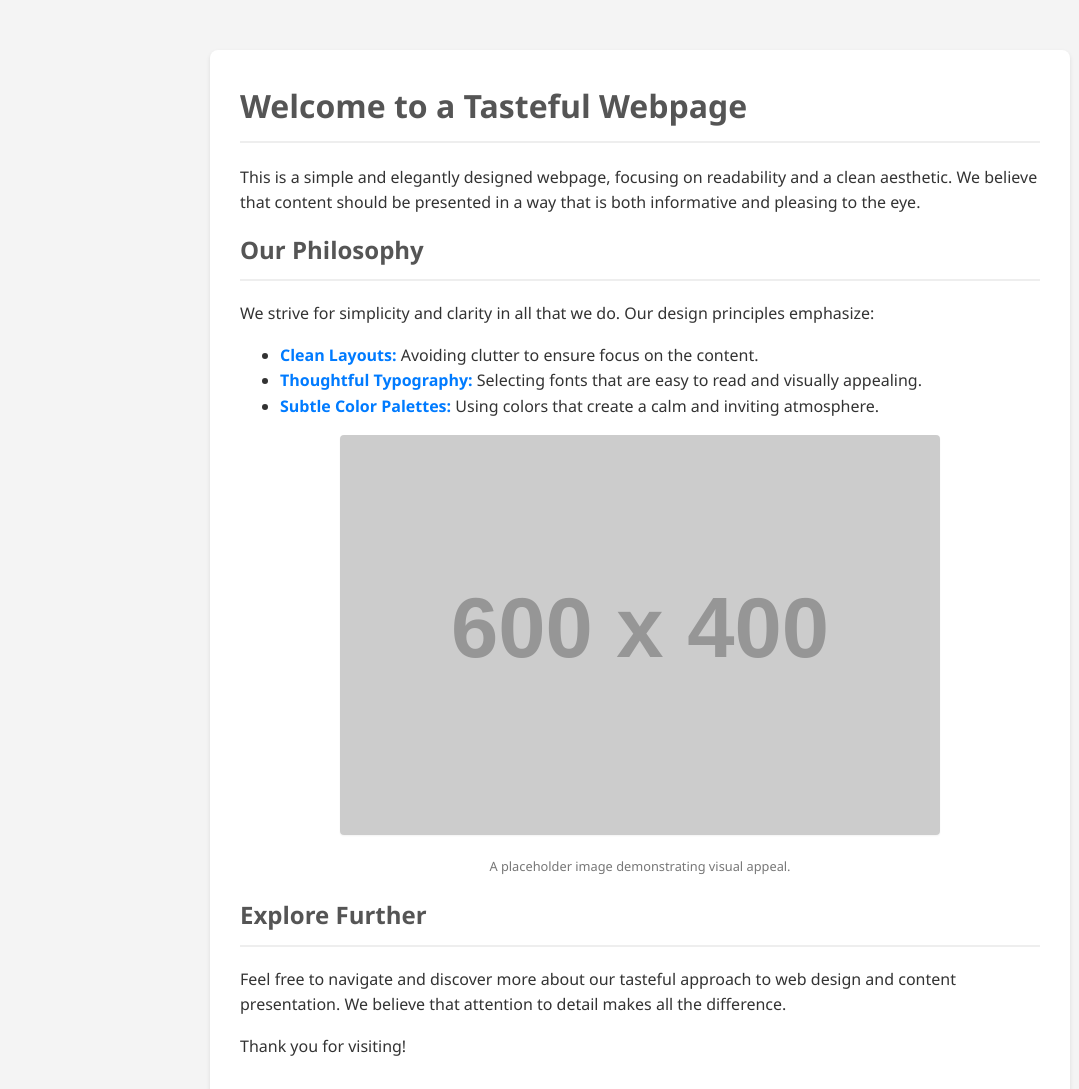
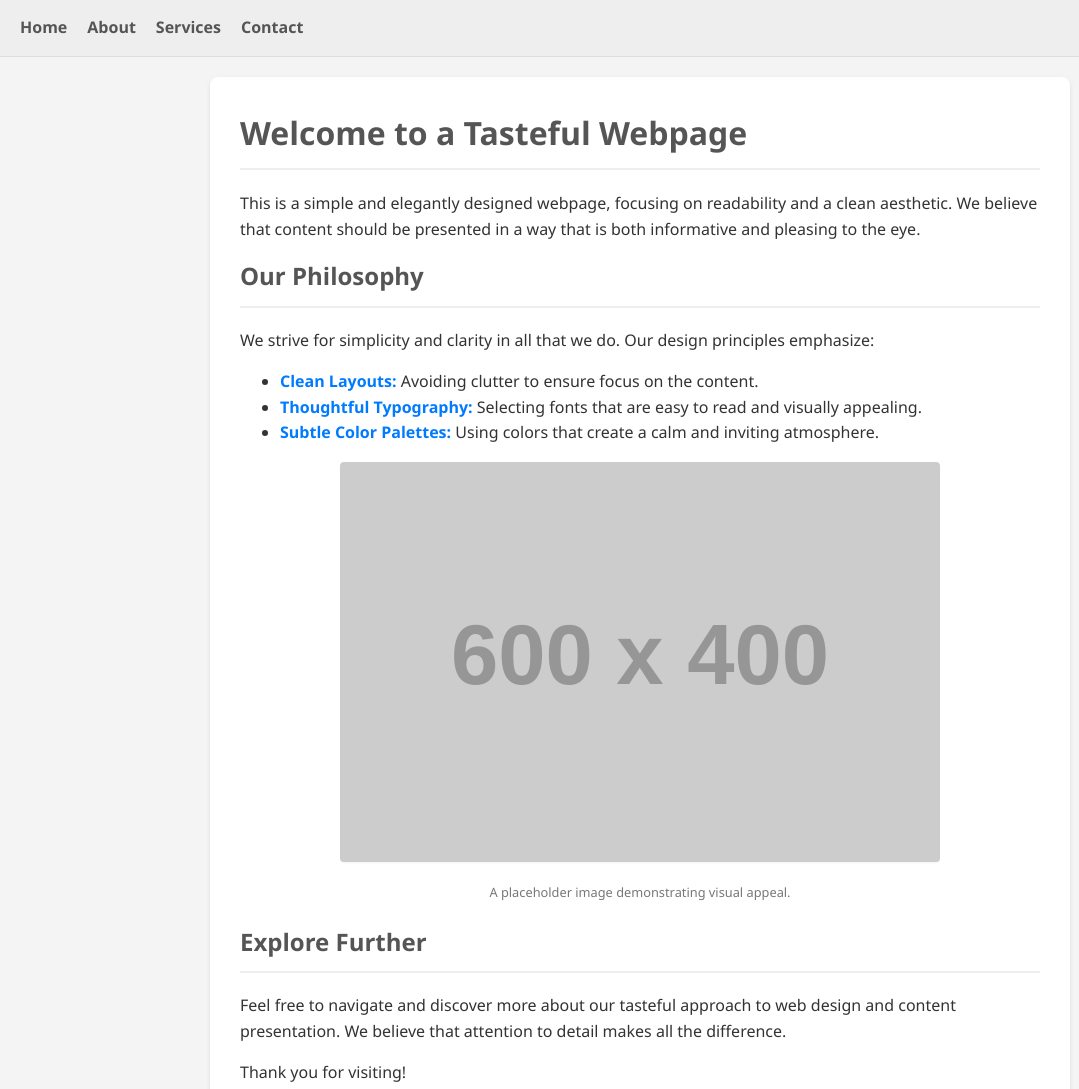
Before and after one commit to kehindejejelaye/vcs-mini-project, a plain HTML site: page index.html in a window 1280 px wide. Shown: the top 1089 px of the page, without its empty margins (0-1079 px from the left). Drawn offline with Linux system fonts and the light colour scheme; placeholder pictures from the web are drawn by us.

Commit message:
Add navigation

```diff
--- a/index.html
+++ b/index.html
@@ -15,6 +15,39 @@
       line-height: 1.6;
     }
 
+    nav {
+      background-color: #eee;
+      padding: 15px 20px;
+      border-bottom: 1px solid #ddd;
+    }
+
+    nav ul {
+      list-style: none;
+      padding: 0;
+      margin: 0;
+      display: flex;
+      align-items: center;
+    }
+
+    nav ul li {
+      margin-right: 20px;
+    }
+
+    nav ul li:last-child {
+      margin-right: 0;
+    }
+
+    nav ul li a {
+      text-decoration: none;
+      color: #555;
+      font-weight: bold;
+      transition: color 0.3s ease;
+    }
+
+    nav ul li a:hover {
+      color: #007bff;
+    }
+
     .container {
       max-width: 800px;
       margin: 50px auto;
@@ -22,6 +55,8 @@
       background-color: #fff;
       border-radius: 8px;
       box-shadow: 0 2px 4px rgba(0, 0, 0, 0.1);
+      margin-top: 20px;
+      /* Add some space below the navigation */
     }
 
     h1,
@@ -65,6 +100,16 @@
 </head>
 
 <body>
+
+  <nav>
+    <ul>
+      <li><a href="index.html">Home</a></li>
+      <li><a href="about.html">About</a></li>
+      <li><a href="services.html">Services</a></li>
+      <li><a href="contact.html">Contact</a></li>
+    </ul>
+  </nav>
+
   <div class="container">
     <h1>Welcome to a Tasteful Webpage</h1>
     <p>This is a simple and elegantly designed webpage, focusing on readability and a clean aesthetic. We believe that
@@ -76,8 +121,8 @@
       <li><span class="highlight">Clean Layouts:</span> Avoiding clutter to ensure focus on the content.</li>
       <li><span class="highlight">Thoughtful Typography:</span> Selecting fonts that are easy to read and visually
         appealing.</li>
-      <li><span class="highlight">Subtle Color Palettes:</span> Using colors that create a calm and inviting atmosphere.
-      </li>
+      <li><span class="highlight">Subtle Color Palettes:</span> Using colors that create a calm and inviting
+        atmosphere.</li>
     </ul>
 
     <div class="image-container">
```
